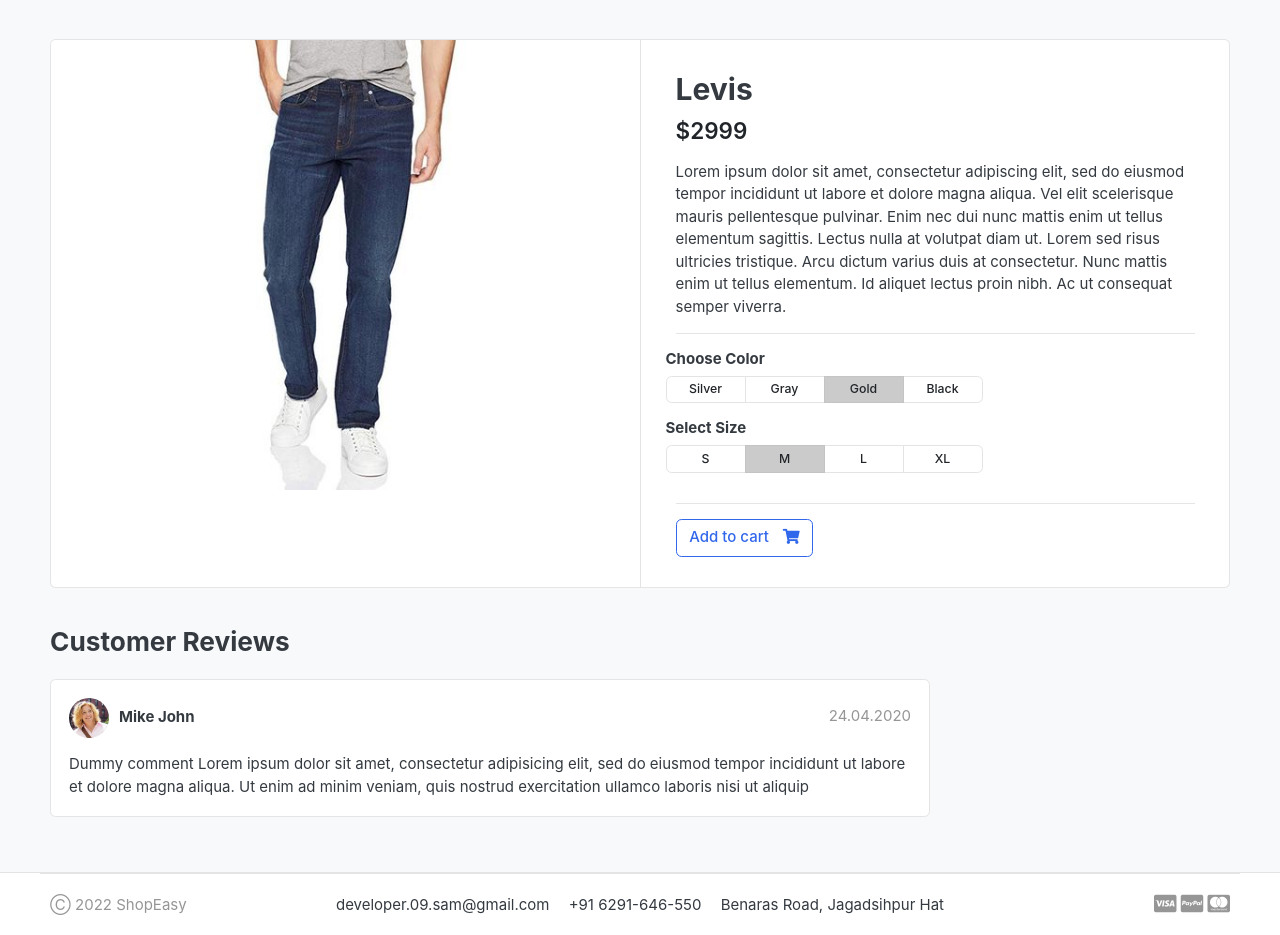
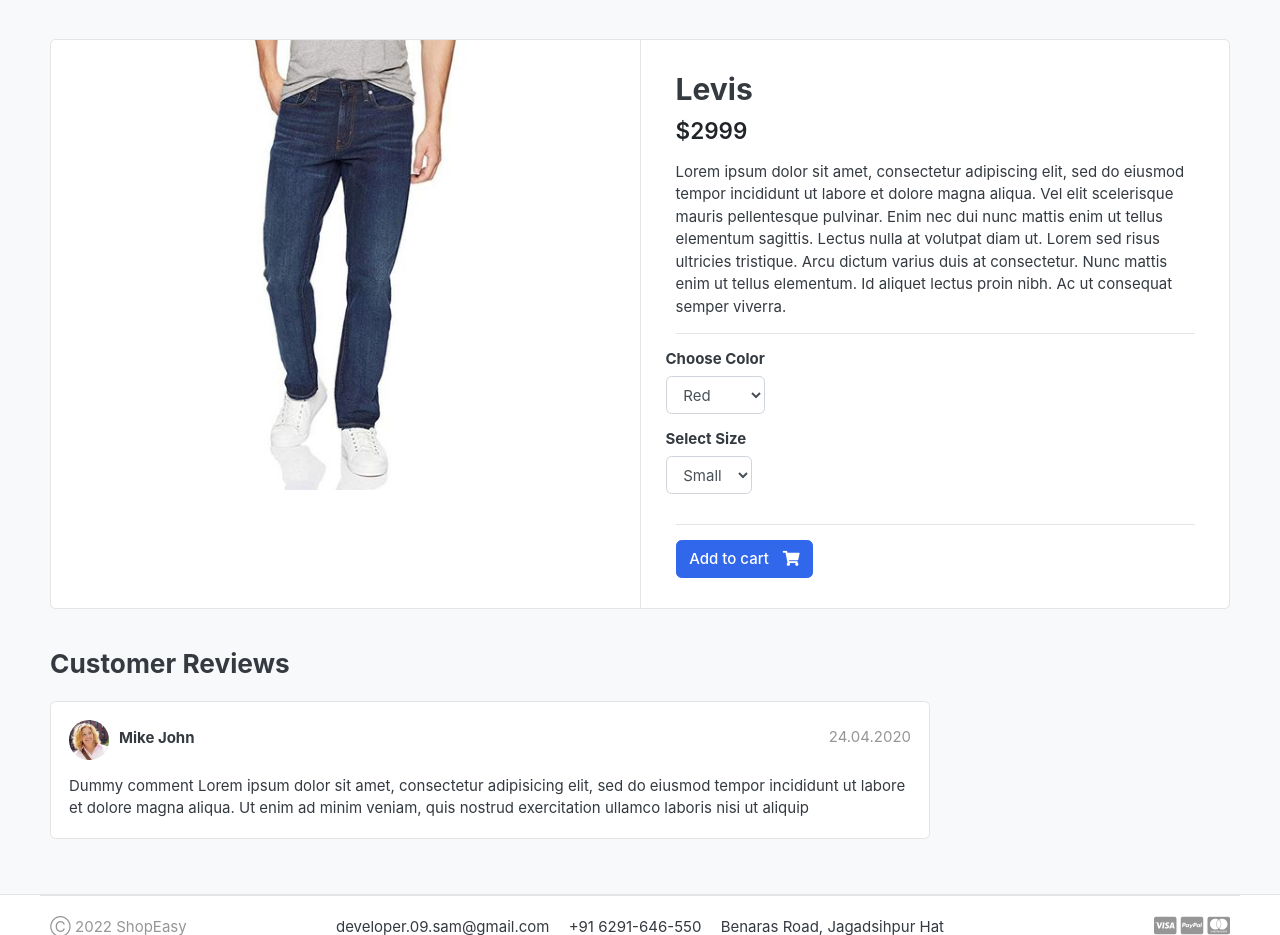
Before and after one commit to Somvit09/ShopEasy, a Django app: a page that uses templates/store/product-detail.html in a window 1280 px wide. Shown: the part 119-1054 px from the top of the page. Run offline with Django 4.2, Linux system fonts and the light colour scheme; data comes from the database, SQL or seed files in the repository; both versions use the stored data as it was after the commit; some libraries are stand-ins or nearby versions; some web fonts are replaced.

Commit message:
minor changes

```diff
--- a/carts/views.py
+++ b/carts/views.py
@@ -14,6 +14,9 @@ def _cart_id(request):
 
 
 def add_cart(request, product_id):
+    color = request.GET['color']
+    size = request.GET['size']
+    print(color, size)
     product = Product.objects.get(id=product_id)
     try:
         cart_id = Cart.objects.get(cart_id=_cart_id(request))
--- a/store/views.py
+++ b/store/views.py
@@ -44,10 +44,8 @@ def product_details(request, category_slug=None, product_slug=None):
 def search(request):
     if 'keyword' in request.GET:
         keyword = request.GET['keyword']
-        print(keyword.capitalize())
         if keyword:
             products = Product.objects.order_by('-created_date').filter(Q(product_name__icontains=keyword.capitalize()) | Q(slug__icontains=keyword.capitalize()) | Q(category__slug__icontains=keyword.capitalize()) | Q(category__category_name__icontains=keyword.capitalize()))
             product_count = products.count()
     data = dict(products=products, product_count=product_count)
-    print(data['products'])
     return render(request, 'store/search-result.html', data)
--- a/templates/store/product-detail.html
+++ b/templates/store/product-detail.html
@@ -20,54 +20,31 @@
 </article> <!-- gallery-wrap .end// -->
 		</aside>
 		<main class="col-md-6 border-left">
+
+
+
+		<form class="" action="{% url 'add_cart' single_product.id %}" method="GET">
 				<article class="content-body">
-
 				<h2 class="title">{{single_product.product_name}}</h2>
-
 				<div class="mb-3">
 					<var class="price h4">${{single_product.price}}</var>
 				</div>
-
 				<p>{{single_product.description}}</p>
-
-
 				<hr>
 					<div class="row">
 						<div class="item-option-select">
 							<h6>Choose Color</h6>
-			<div class="btn-group btn-group-sm btn-group-toggle" data-toggle="buttons">
-			  <label class="btn btn-light">
-			    <input type="radio" name="radio_color"> Silver
-			  </label>
-			  <label class="btn btn-light">
-			    <input type="radio" name="radio_color" > Gray
-			  </label>
-			  <label class="btn btn-light active">
-			    <input type="radio" name="radio_color checked"> Gold
-			  </label>
-			  <label class="btn btn-light">
-			    <input type="radio" name="radio_color"> Black
-			  </label>
-			</div>
+								<select class="form-control" name="color">
+									<option value="red">Red</option>
+								</select>
 						</div>
 					</div> <!-- row.// -->
 					<div class="row">
 						<div class="item-option-select">
 							<h6>Select Size</h6>
-			<div class="btn-group btn-group-sm btn-group-toggle" data-toggle="buttons">
-			  <label class="btn btn-light">
-			    <input type="radio" name="radio_color"> S
-			  </label>
-			  <label class="btn btn-light active">
-			    <input type="radio" name="radio_color" checked> M
-			  </label>
-			  <label class="btn btn-light">
-			    <input type="radio" name="radio_color"> L
-			  </label>
-			  <label class="btn btn-light">
-			    <input type="radio" name="radio_color"> XL
-			  </label>
-			</div>
+							<select class="form-control" name="size">
+								<option value="small">Small</option>
+							</select>
 						</div>
 					</div> <!-- row.// -->
 					<hr>
@@ -76,12 +53,16 @@
 							<a href="#" class="btn  btn-success"> <span class="text">Add to cart</span> <i class="fas fa-check"></i></a>
 							<a href="{% url 'cart' %}" class="btn  btn-primary"> <span class="text">See Cart Details</span> <i class="fas fa-eye"></i></a>
 							{% else %}
-			<a href="{% url 'add_cart' single_product.id %}" class="btn  btn-outline-primary"> <span class="text">Add to cart</span> <i class="fas fa-shopping-cart"></i></a>
+							<button type="submit" class="btn  btn-primary"> <span class="text">Add to cart</span> <i class="fas fa-shopping-cart"></i></button>
 							{% endif %}
 						{% else %}
 					<h4 class="text-danger">Out of Stock</h4>
 					{% endif %}
 				</article> <!-- product-info-aside .// -->
+			</form>
+
+
+
 		</main> <!-- col.// -->
 	</div> <!-- row.// -->
 </div> <!-- card.// -->
```
Also changed, not shown: db.sqlite3. Lines whose indentation alone changed are shown as unchanged.
